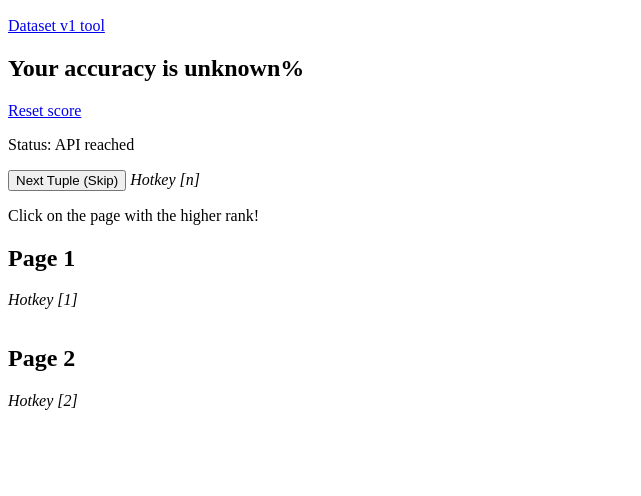
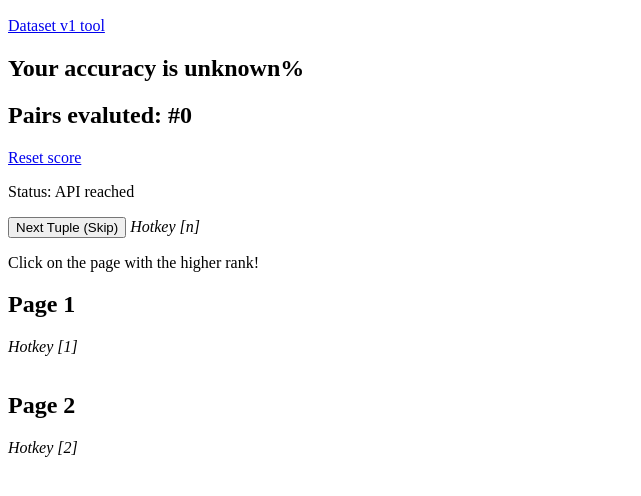
Before and after one commit to Simsso/Vision-Based-Page-Rank-Estimation, a website: page human_eval/ui/index.html in a window 1280 px wide. Shown: the part 110-606 px from the top of the page, without its empty margins (0-641 px from the left). Drawn offline with Linux system fonts and the light colour scheme; no server answers.

Commit message:
Hide URLs and fix v1 bugs

```diff
--- a/human_eval/ui/index.html
+++ b/human_eval/ui/index.html
@@ -10,6 +10,10 @@
             overflow-x: scroll;
             overflow-y: hidden;
         }
+
+        #page0url, #page1url {
+            display: none;
+        }
     </style>
 </head>
 <body>
@@ -18,6 +22,7 @@
     <a href="v1.html">Dataset v1 tool</a>
 
     <h2 id="score"></h2>
+    <h2 id="total-count"></h2>
     <a href="#" id="score-reset-link">Reset score</a>
 
     <p>Status: <span id="statusindicator">pending</span></p>
--- a/human_eval/ui/ui.js
+++ b/human_eval/ui/ui.js
@@ -30,7 +30,9 @@ const ui = (() => {
     });
 
     // reset score button
-    document.getElementById('score-reset-link').addEventListener('click', () => events.emit('RESET_SCORE'));
+    const scoreResetLink = document.getElementById('score-reset-link');
+    if (scoreResetLink != null)
+        scoreResetLink.addEventListener('click', () => events.emit('RESET_SCORE'));
 
     function showImg(id, imgName) {
         document.getElementById(`page${id}img`).src = `api/v1/data/v1/img/${imgName}`;
@@ -85,6 +87,9 @@ const ui = (() => {
             acc = (correctCtr / totalCtr * 100).toFixed(2);
         }
         document.getElementById('score').innerHTML = `Your accuracy is ${acc}%`;
+        const totalCountElem = document.getElementById('total-count');
+        if (totalCountElem != null)
+            totalCountElem.innerHTML = `Pairs evaluted: #${totalCtr}`
     }
 
     return {
```
